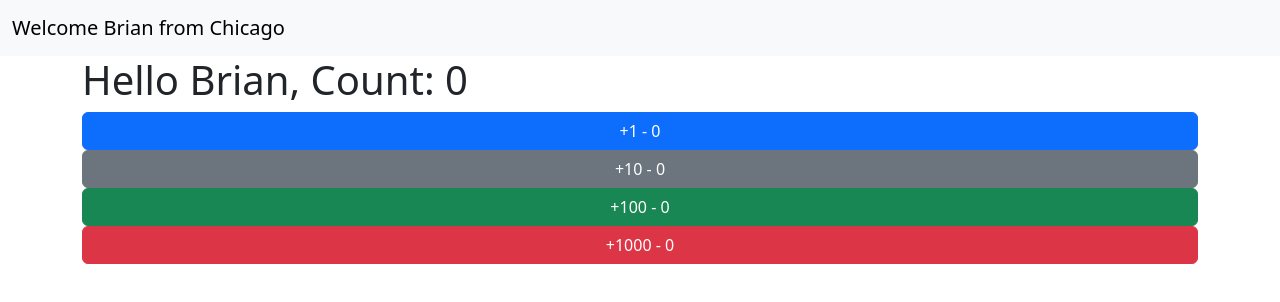
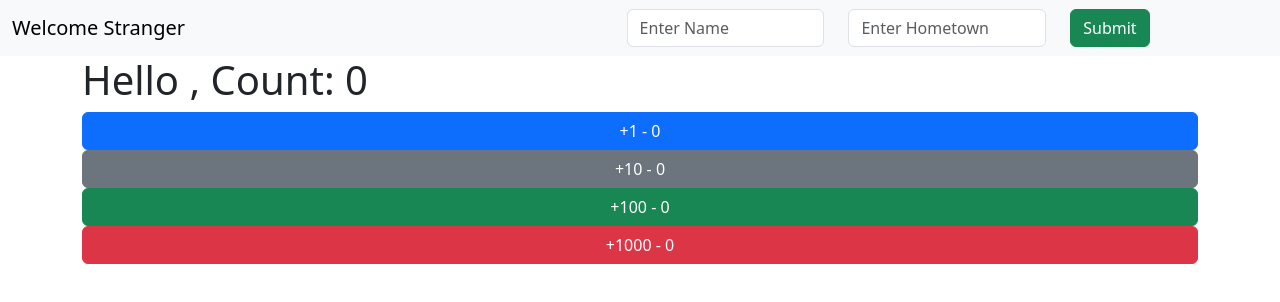
Before and after one commit to bstanton773/kekambas-106_react_intro, a React (Create React App) app: page / in a window 1280 px wide. Shown: the top 302 px of the page. Built offline with nearby package versions, Linux system fonts and the light colour scheme.

Commit message:
Add name and city state to App with navbar form

```diff
--- a/src/App.js
+++ b/src/App.js
@@ -3,7 +3,6 @@ import Button from "./components/Button";
 import Navbar from "./components/Navbar";
 
 function App(props){
-    let myName = 'Brian'
     let buttons = [
         {color: 'primary', step: 1},
         {color: 'secondary', step: 10},
@@ -11,15 +10,26 @@ function App(props){
         {color: 'danger', step: 1000},
     ]
 
+    // Setting state variables (these variables will preserve their value across function calls i.e. new renders of component)
     const [count, setCount] = useState(0);
+    const [myName, setMyName] = useState('');
+    const [myCity, setMyCity] = useState('');
 
+    // Function to handle the button click, that will change the count variable to whatever it currently is plus the step
     function handleClick(step){
-        setCount(count + step)
+        let newCount = count + step
+        setCount(newCount)
     };
+
+    // Function that will update myName and myCity variables with whatever strings are passed into it
+    function updateUserInfo(username, usercity){
+        setMyName(username);
+        setMyCity(usercity);
+    }
 
     return (
         <>
-            <Navbar city="Chicago" test={123} name={myName} />
+            <Navbar city={myCity} name={myName} updateUser={updateUserInfo} />
             <div className="container">
                 <h1>Hello {myName}, Count: {count}</h1>
                 {buttons.map((button, idx) => <Button color={button.color} step={button.step} key={idx} handleClick={handleClick} count={count}/>)}
--- a/src/components/Button.jsx
+++ b/src/components/Button.jsx
@@ -1,7 +1,6 @@
 import React from 'react';
 
 export default function Button(props) {
-    console.log(props);
     return (
         <button className={`btn btn-${props.color} w-100`} onClick={() => props.handleClick(props.step)}>+{props.step} - {props.count}</button>
     )
--- a/src/components/Navbar.jsx
+++ b/src/components/Navbar.jsx
@@ -1,12 +1,38 @@
 import React from 'react'
 
 export default function Navbar(props) {
-    // console.log(props);
-    // console.log(typeof props);
+
+    function handleForm(e){
+        e.preventDefault();
+        // Get the data from the form inputs
+        let name = e.target.username.value;
+        let city = e.target.hometown.value;
+        // Pass form data into updateUser function from parent component (App)
+        props.updateUser(name, city);
+        // Reset input values to empty strings
+        e.target.username.value = '';
+        e.target.hometown.value = '';
+    }
+
     return (
         <nav className="navbar bg-body-tertiary">
             <div className='container-fluid'>
-                <a className='navbar-brand' href="/">Welcome {props.name} from {props.city}</a>
+                {
+                    props.city && props.name ?
+                    <a className='navbar-brand' href="/">Welcome {props.name} from {props.city}</a> :
+                    <a className="navbar-brand" href='/'>Welcome Stranger</a>
+                }
+                <form action="" className="row" onSubmit={handleForm}>
+                    <div className="col">
+                        <input type="text" name="username" className="form-control" placeholder="Enter Name" />
+                    </div>
+                    <div className="col">
+                        <input type="text" name="hometown" className="form-control" placeholder="Enter Hometown" />
+                    </div>
+                    <div className="col">
+                        <input type="submit" className="btn btn-success" />
+                    </div>
+                </form>
             </div>
         </nav>
     )
```
